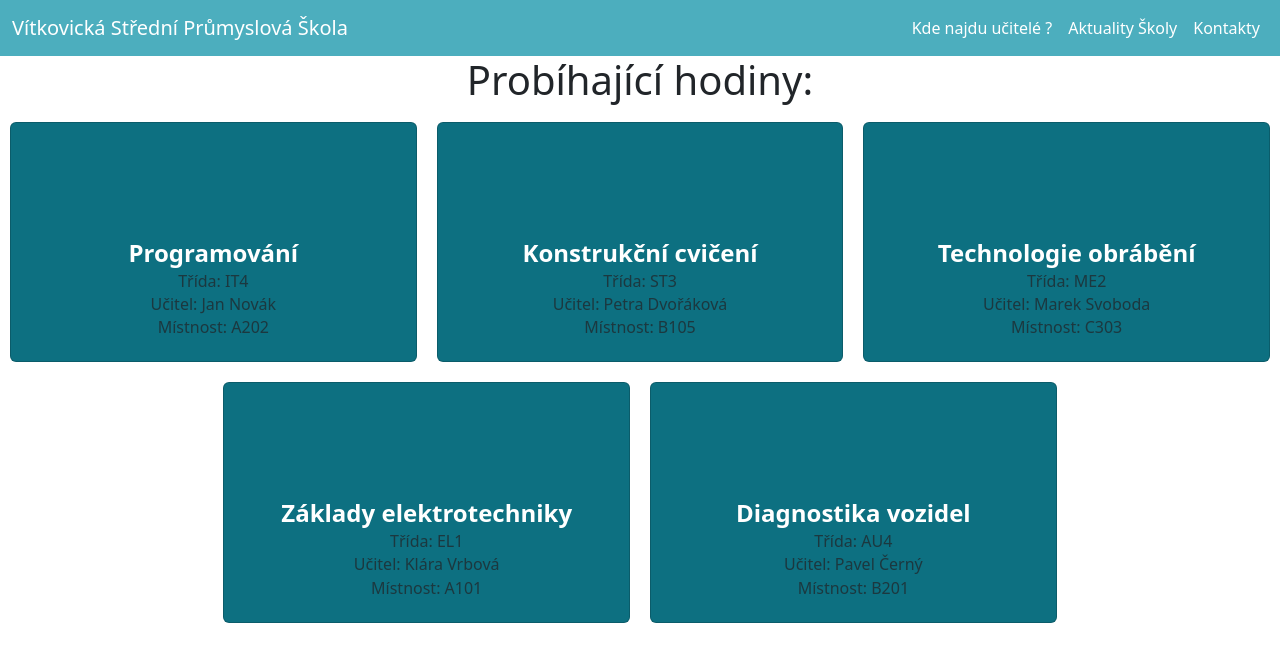
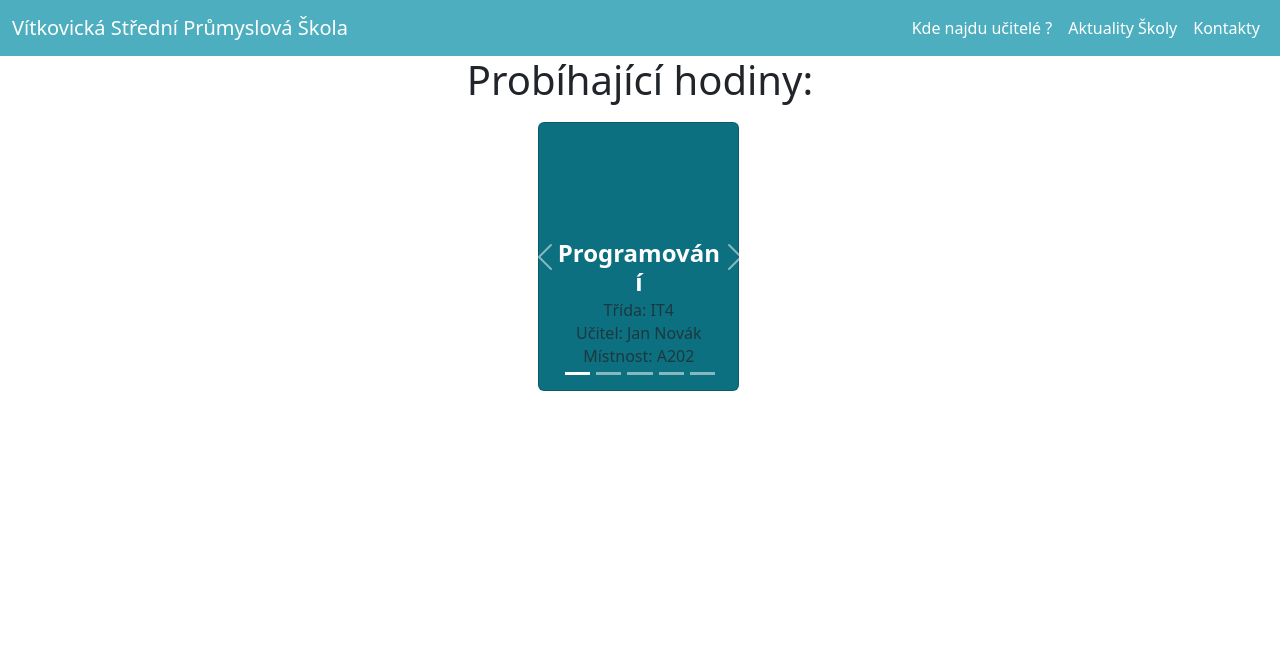
Before and after one commit to ssnyta/Kiosek-React-Native, a React (Vite) app in the folder kiosek-skola/: page / in a window 1280 px wide. Shown: the top 662 px of the page. Built offline with nearby package versions, Linux system fonts and the light colour scheme.

Commit message:
carousel update
.

```diff
--- a/kiosek-skola/src/components/card/Card.jsx
+++ b/kiosek-skola/src/components/card/Card.jsx
@@ -1,12 +1,41 @@
-import "../card/Card.css"
-export const Card = ({ hour }) => {
-  const { trida, nazev, vyucujiciUcitel, mistnost } = hour;
+import "../card/Card.css";
+import "bootstrap/dist/css/bootstrap.min.css";
+
+export const Card = ({ hours }) => {
+  if (!Array.isArray(hours)) {
+    console.error("Prop 'hours' is not an array or is undefined.");
+    return <div>Error: Invalid data passed to the carousel.</div>;
+  }
 
   return (
-    <div className="card">
+    <div id="carouselExampleCaptions" className="carousel slide">
+      <div className="carousel-indicators">
+        {hours.map((_, index) => (
+          <button
+            key={index}
+            type="button"
+            data-bs-target="#carouselExampleCaptions"
+            data-bs-slide-to={index}
+            className={index === 0 ? "active" : ""}
+            aria-current={index === 0 ? "true" : undefined}
+            aria-label={`Slide ${index + 1}`}
+          ></button>
+        ))}
+      </div>
+      <div className="carousel-inner">
+        {hours.map((hour, index) => {
+          const { trida, nazev, vyucujiciUcitel, mistnost } = hour;
+          return (
+            <div
+              key={index}
+              className={`carousel-item ${index === 0 ? "active" : ""}`}
+            >
+              <div className="card card-carousel">
                 <div className="card-body">
                   <h5 className="card-title">{nazev}</h5>
-        <h6 className="card-subtitle mb-2 text-body-secondary">Třída: {trida}</h6>
+                  <h6 className="card-subtitle mb-2 text-body-secondary">
+                    Třída: {trida}
+                  </h6>
                   <h6 className="card-subtitle mb-2 text-body-secondary">
                     Učitel: {vyucujiciUcitel}
                   </h6>
@@ -15,5 +44,28 @@ export const Card = ({ hour }) => {
                   </h6>
                 </div>
               </div>
+            </div>
+          );
+        })}
+      </div>
+      <button
+        className="carousel-control-prev"
+        type="button"
+        data-bs-target="#carouselExampleCaptions"
+        data-bs-slide="prev"
+      >
+        <span className="carousel-control-prev-icon" aria-hidden="true"></span>
+        <span className="visually-hidden">Previous</span>
+      </button>
+      <button
+        className="carousel-control-next"
+        type="button"
+        data-bs-target="#carouselExampleCaptions"
+        data-bs-slide="next"
+      >
+        <span className="carousel-control-next-icon" aria-hidden="true"></span>
+        <span className="visually-hidden">Next</span>
+      </button>
+    </div>
   );
 };
--- a/kiosek-skola/src/page/main/MainPage.jsx
+++ b/kiosek-skola/src/page/main/MainPage.jsx
@@ -1,21 +1,18 @@
 import React from "react";
 import { Card } from "../../components/card/Card";
-import subjects from "../../../hodiny.json"
-import "../main/MainPage.css"
+import subjects from "../../../hodiny.json";
+import "../main/MainPage.css";
 import { Nav } from "../../components/nav/Nav";
+
 export const MainPage = () => {
   return (
     <div className="main-page">
-      <Nav/>
+      <Nav />
       <h1>Probíhající hodiny: </h1>
       <div className="card-container">
-        {subjects.probihajiciHodiny.map((hour, index) => (
-          <Card key={index} hour={hour} center/>
-        ))}
+        {/* Předání celého pole probíhajících hodin */}
+        <Card hours={subjects.probihajiciHodiny} />
       </div>
-
     </div>
-
-
   );
 };
--- a/kiosek-skola/teachers.json
+++ b/kiosek-skola/teachers.json
@@ -44,7 +44,7 @@
       "jmeno": "Petr Kovář",
       "titul": "Ing.",
       "tridniTrida": null,
-      "kabinet": "A101",
+      "kabinet": "A13",
       "email": "petr.kovar@vitkovickastredni.cz",
       "role": "Ředitel školy"
     },
```
Lines whose indentation alone changed are shown as unchanged.
